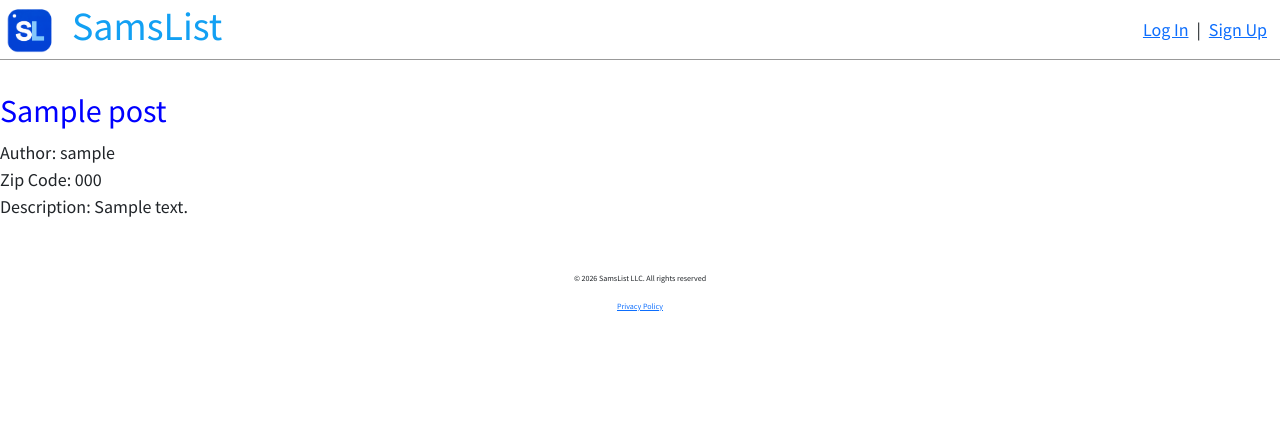
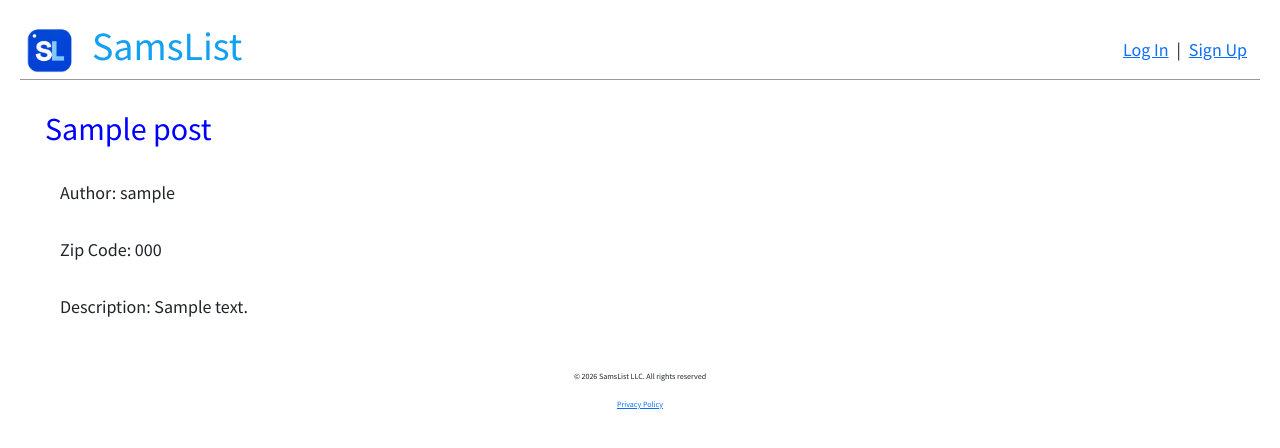
Before and after one commit to samuelpenney/SamsList, a Django app: page / in a window 1280 px wide. Shown: the top 448 px of the page. Run offline with Django 5.2, Linux system fonts and the light colour scheme; tables that the repository leaves empty hold one stand-in row (values such as "Sample post").

Commit message:
added margins

```diff
--- a/static/css/base.css
+++ b/static/css/base.css
@@ -6,6 +6,7 @@ header {
     border-bottom: 1px solid #999;
     margin-bottom: 2rem;
     display: flex;
+    margin: 20;
 }
 header h1 a {
     color: rgb(18, 160, 243);
@@ -47,9 +48,10 @@ header h1 a {
 
 .post-entry {
     margin-bottom: 2rem;
+    margin: 30;
 }
 .post-entry h2 {
-    margin: 0.5rem 0;
+    margin: 15;
 }
 .post-entry h2 a,
 .post-entry h2 a:visited {
@@ -57,10 +59,11 @@ header h1 a {
     text-decoration: none;
 }
 .post-entry p {
-    margin: 0;
+    margin: 30;
     font-weight: 400;
 }
 .post-entry h2 a:hover {
+    margin: 30;
     color: red;
 }
 
```
